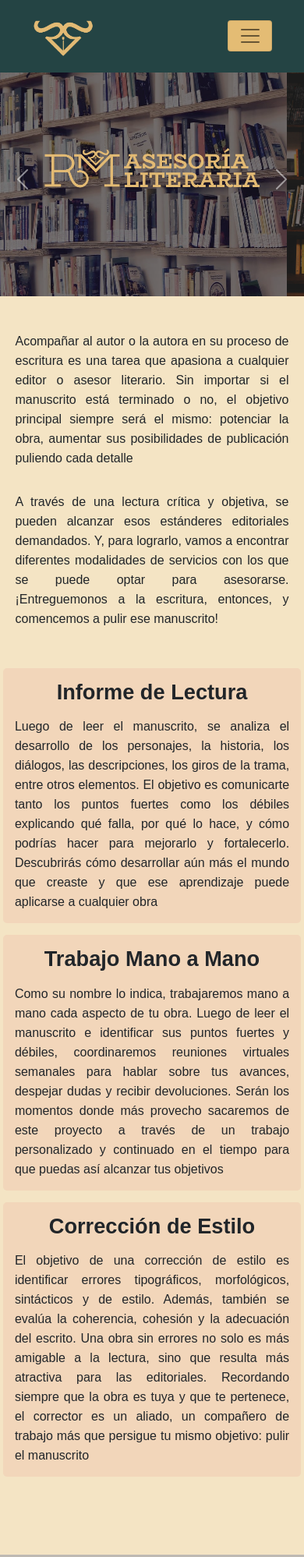
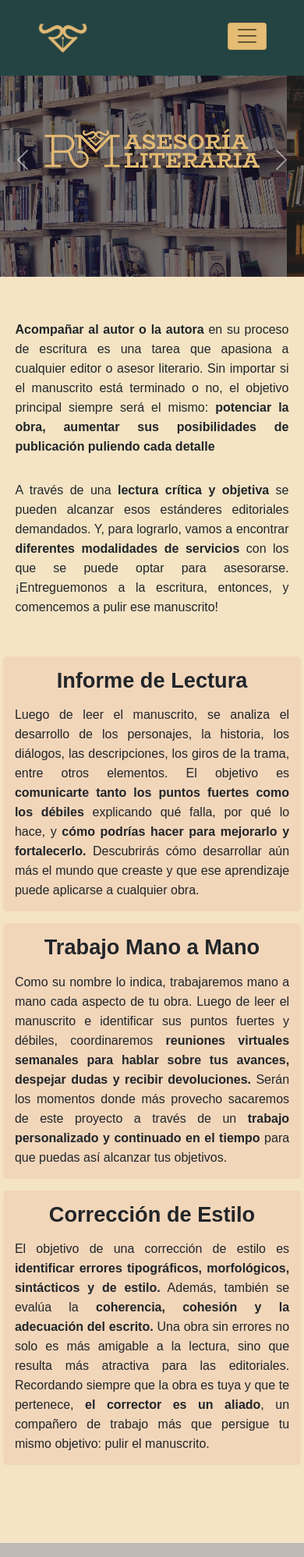
Before and after one commit to rodrimunoz/rm-asesoria-literaria, a website: page index.html in a window 390 px wide. Shown: the top 1997 px of the page at 78% size. Drawn offline with nearby package versions, Linux system fonts and the light colour scheme.

Commit message:
Niveles de lectura y header mas grande

```diff
--- a/index.html
+++ b/index.html
@@ -95,22 +95,22 @@
         <div class="col-lg-6 col-md-12 articuloDescripcion__Contenedor">
             <article class="articuloDescripcion">
                 <p class="articuloDescripcion_parrafo">
-                    Acompañar al autor o la autora en su proceso de escritura es una tarea que apasiona a cualquier
+                    <strong>Acompañar al autor o la autora</strong> en su proceso de escritura es una tarea que apasiona a cualquier
                     editor o
                     asesor literario.
                     Sin importar si el manuscrito está terminado o no, el objetivo principal siempre será el mismo:
-                    potenciar la obra,
-                    aumentar sus posibilidades de publicación puliendo cada detalle
+                    <strong>potenciar la obra,
+                    aumentar sus posibilidades de publicación puliendo cada detalle</strong>
                 </p>
             </article>
         </div>
         <div class="col-lg-6 col-md-12 articuloDescripcion__Contenedor">
             <article class="articuloDescripcion">
                 <p class="articuloDescripcion_parrafo">
-                    A través de una lectura crítica y objetiva, se pueden alcanzar esos estánderes editoriales
+                    A través de una <strong>lectura crítica y objetiva</strong> se pueden alcanzar esos estánderes editoriales
                     demandados.
                     Y, para lograrlo,
-                    vamos a encontrar diferentes modalidades de servicios con los que se puede optar para asesorarse.
+                    vamos a encontrar <strong>diferentes modalidades de servicios</strong> con los que se puede optar para asesorarse.
                     ¡Entreguemonos a la escritura,
                     entonces, y comencemos a pulir ese manuscrito!
                 </p>
@@ -125,12 +125,12 @@
                 <p class="seccionServicios__servicio__parrafo">
                     Luego de leer el manuscrito, se analiza el desarrollo de los personajes, la historia, los diálogos,
                     las
-                    descripciones, los giros de la trama, entre otros elementos. El objetivo es comunicarte tanto los
+                    descripciones, los giros de la trama, entre otros elementos. El objetivo es <strong>comunicarte tanto los
                     puntos fuertes
-                    como los débiles explicando qué falla, por qué lo hace, y cómo podrías hacer para mejorarlo y
-                    fortalecerlo.
+                    como los débiles</strong> explicando qué falla, por qué lo hace, y <strong>cómo podrías hacer para mejorarlo y
+                    fortalecerlo.</strong>
                     Descubrirás cómo desarrollar aún más el mundo que creaste y que ese aprendizaje puede aplicarse a
-                    cualquier obra
+                    cualquier obra.
                 </p>
             </article>
         </div>
@@ -141,11 +141,11 @@
                 <p class="seccionServicios__servicio__parrafo">
                     Como su nombre lo indica, trabajaremos mano a mano cada aspecto de tu obra. Luego de leer el
                     manuscrito e identificar sus
-                    puntos fuertes y débiles, coordinaremos reuniones virtuales semanales para hablar sobre tus avances,
+                    puntos fuertes y débiles, coordinaremos <strong>reuniones virtuales semanales para hablar sobre tus avances,
                     despejar dudas
-                    y recibir devoluciones. Serán los momentos donde más provecho sacaremos de este proyecto a través de
-                    un trabajo personalizado
-                    y continuado en el tiempo para que puedas así alcanzar tus objetivos
+                    y recibir devoluciones.</strong> Serán los momentos donde más provecho sacaremos de este proyecto a través de
+                    un <strong>trabajo personalizado
+                    y continuado en el tiempo</strong> para que puedas así alcanzar tus objetivos.
                 </p>
             </article>
         </div>
@@ -154,13 +154,13 @@
             <article class="seccionServicios__servicio">
                 <h3 class="seccionServicios__servicio__titulo">Corrección de Estilo</h3>
                 <p class="seccionServicios__servicio__parrafo">
-                    El objetivo de una corrección de estilo es identificar errores tipográficos, morfológicos,
-                    sintácticos y de estilo. Además, también
-                    se evalúa la coherencia, cohesión y la adecuación del escrito. Una obra sin errores no solo es más
+                    El objetivo de una corrección de estilo es <strong>identificar errores tipográficos, morfológicos,
+                    sintácticos y de estilo.</strong> Además, también
+                    se evalúa la <strong>coherencia, cohesión y la adecuación del escrito.</strong> Una obra sin errores no solo es más
                     amigable a la lectura, sino que
                     resulta más atractiva para las editoriales. Recordando siempre que la obra es tuya y que te
-                    pertenece, el corrector es un aliado, un
-                    compañero de trabajo más que persigue tu mismo objetivo: pulir el manuscrito
+                    pertenece, <strong>el corrector es un aliado</strong>, un
+                    compañero de trabajo más que persigue tu mismo objetivo: pulir el manuscrito.
                 </p>
             </article>
         </div>
--- a/scss/_header.scss
+++ b/scss/_header.scss
@@ -38,3 +38,13 @@
         transition: 0.3s;
     }
 }
+
+.navbar-toggler {
+    padding: 0;
+}
+
+.navbar-toggler:focus {
+    text-decoration: none;
+    outline: 0;
+    box-shadow: none;
+}
--- a/scss/_mediaq.scss
+++ b/scss/_mediaq.scss
@@ -45,7 +45,7 @@
 
     .main {
         height: 450px;
-        padding-top: 80px;
+        padding-top: 55px;
     }
 
     .seccionDescripcion .articuloDescripcion__Contenedor .articuloDescripcion {
@@ -89,11 +89,11 @@
     }
 
     .nav {
-        @include tamaño(100vw, 11vh);
+        @include tamaño(100vw, 12vh);
     }
 
     .nav__imagen {
-        @include tamaño(80px, 80px);
+        @include tamaño(65px, 65px);
     }
 
     .navbar {
@@ -102,7 +102,7 @@
     }
 
     .botonNav{
-        @include tamaño(57px, 40px);
+        @include tamaño(50px, 35px);
     }
 
     .navLista{
@@ -176,7 +176,7 @@
     }
 
     .main {
-        height: 270px;
+        height: 255px;
     }
 
     .seccionServicios__servicio__titulo {
```
Also changed, not shown: html/sobre-mi.html (+6 -6 lines), css/styles.css.
